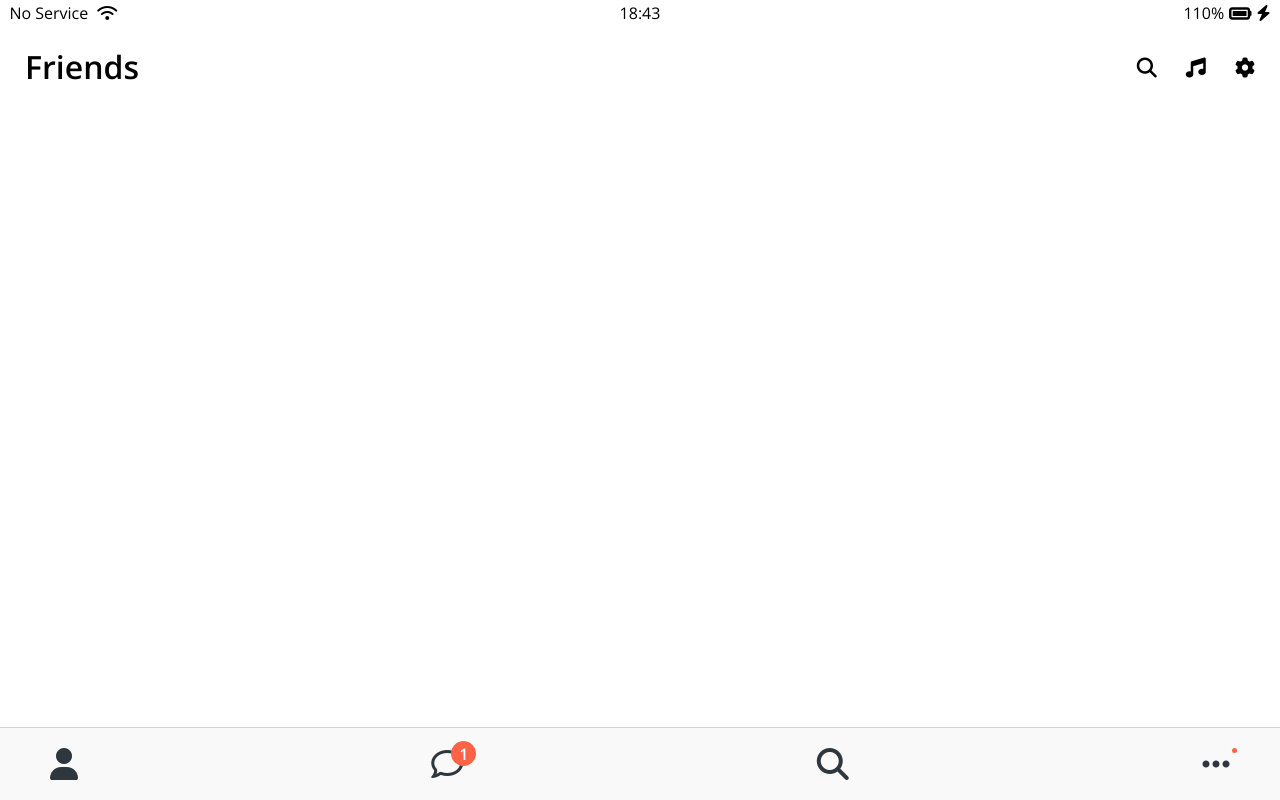
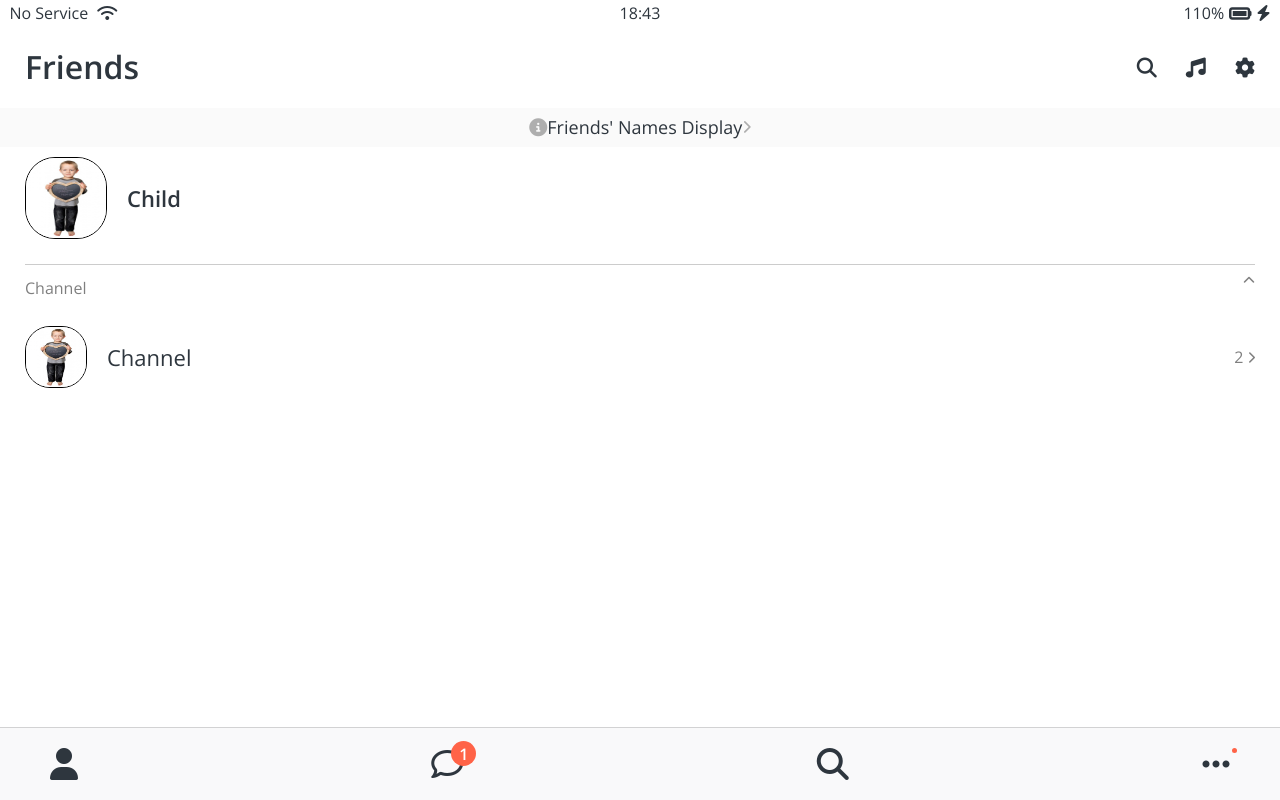
Before and after one commit to jkaoring/kokoa-clone-2020, a plain HTML site: page friends.html in a window 1280 px wide. Drawn offline with nearby package versions, Linux system fonts and the light colour scheme.

Commit message:
friends-end

```diff
--- a/css/components/screen-header.css
+++ b/css/components/screen-header.css
@@ -2,7 +2,7 @@
   display: flex;
   justify-content: space-between;
   align-items: center;
-  padding: 25px;
+  padding: var(--horizontal-space);
 }
 
 .screen-header__title {
--- /dev/null
+++ b/css/components/user-component.css
@@ -0,0 +1,42 @@
+.user-component {
+  justify-content: space-between;
+}
+.user-component,
+.user-component__column:first-child {
+  display: flex;
+  align-items: center;
+}
+.user-component__avatar {
+  width: 70px;
+  height: 70px;
+  border-radius: 30px;
+  margin-right: 20px;
+  border: 1px solid black;
+}
+
+.user-component__title {
+  font-weight: 600;
+  font-size: 22px;
+}
+
+.user-component__subtitle {
+  margin-top: 8px;
+  font-size: 17px;
+  color: rgba(0, 0, 0, 0.5);
+}
+.user-component__avatar--xl {
+  width: 80px;
+  height: 80px;
+}
+.user-component__avatar--sm {
+  width: 60px;
+  height: 60px;
+  border-radius: 25px;
+}
+.user-component__title--not-bold {
+  font-weight: 400;
+}
+
+.user-component__column:last-child {
+  color: rgba(0, 0, 0, 0.5);
+}
--- a/css/screens/friends.css
+++ b/css/screens/friends.css
@@ -0,0 +1,29 @@
+#friends-display-link {
+  text-align: center;
+  display: block;
+  background-color: #fafafa;
+  padding: 10px 0px;
+  font-size: 18px;
+  margin-bottom: 10px;
+}
+
+#friends-display-link i {
+  color: rgba(0, 0, 0, 0.3);
+}
+
+.friends-screen {
+  padding: 0px var(--horizontal-space);
+}
+
+.friends-screen__channel {
+  margin-top: 25px;
+  border-top: 1px solid rgba(0, 0, 0, 0.2);
+  padding-top: 15px;
+}
+
+.friends-screen__channel-header {
+  margin-bottom: 30px;
+  display: flex;
+  justify-content: space-between;
+  color: rgba(0, 0, 0, 0.5);
+}
--- a/css/style.css
+++ b/css/style.css
@@ -7,10 +7,13 @@
 @import "components/status-bar.css";
 @import "components/nav-bar.css";
 @import "components/screen-header.css";
+@import "components/user-component.css";
 
 /* Screens */
 @import "screens/login.css";
+@import "screens/friends.css";
 
 body {
   font-family: "Open Sans", sans-serif;
+  color: #2e363e;
 }
--- a/css/variables.css
+++ b/css/variables.css
@@ -1,3 +1,4 @@
 :root {
   --yellow: #fae100;
+  --horizontal-space: 25px;
 }
--- a/friends.html
+++ b/friends.html
@@ -32,6 +32,42 @@
         </div>
     </header>
 
+    <a id="friends-display-link">
+        <i class="fas fa-info-circle"></i>Friends' Names Display<i class="fas fa-chevron-right fa-xs"></i>
+    </a>
+
+    <main class="friends-screen">
+      <div class="user-component">
+        <div class="user-component__column">
+          <img src="img/4.jpg" class=" user-component__avatar user-component__avatar--xl"/>
+          <div class="user-component__text">
+            <h4 class="user-component__title">Child</h4>
+            <!-- <h6 class=".user-component__subtitle">this is test</h6> -->
+          </div>
+        </div>
+        <div class="user-component__column"></div>
+      </div>
+      <div class="friends-screen__channel">
+        <div class="friends-screen__channel-header">
+          <span>Channel</span>
+          <i class="fas fa-chevron-up fa-xs"></i>
+        </div>
+        <div class="user-component">
+          <div class="user-component__column">
+            <img src="img/4.jpg" class=" user-component__avatar user-component__avatar--sm"/>
+            <div class="user-component__text">
+              <h4 class="user-component__title user-component__title--not-bold">Channel</h4>
+            </div>
+          </div>
+          <div class="user-component__column">
+            <span>2</span>
+            <i class="fas fa-chevron-right fa-xs"></i>
+          </div>
+        </div>
+      </div>
+    </main>
+
+
     <nav class="nav">
         <ul class="nav__list">
             <li class="nav__btn"><a class="nav__link" href="#"><i class="fas fa-user fa-2x"></i></a></li>
```
Also changed, not shown: img/4.jpg (added).
